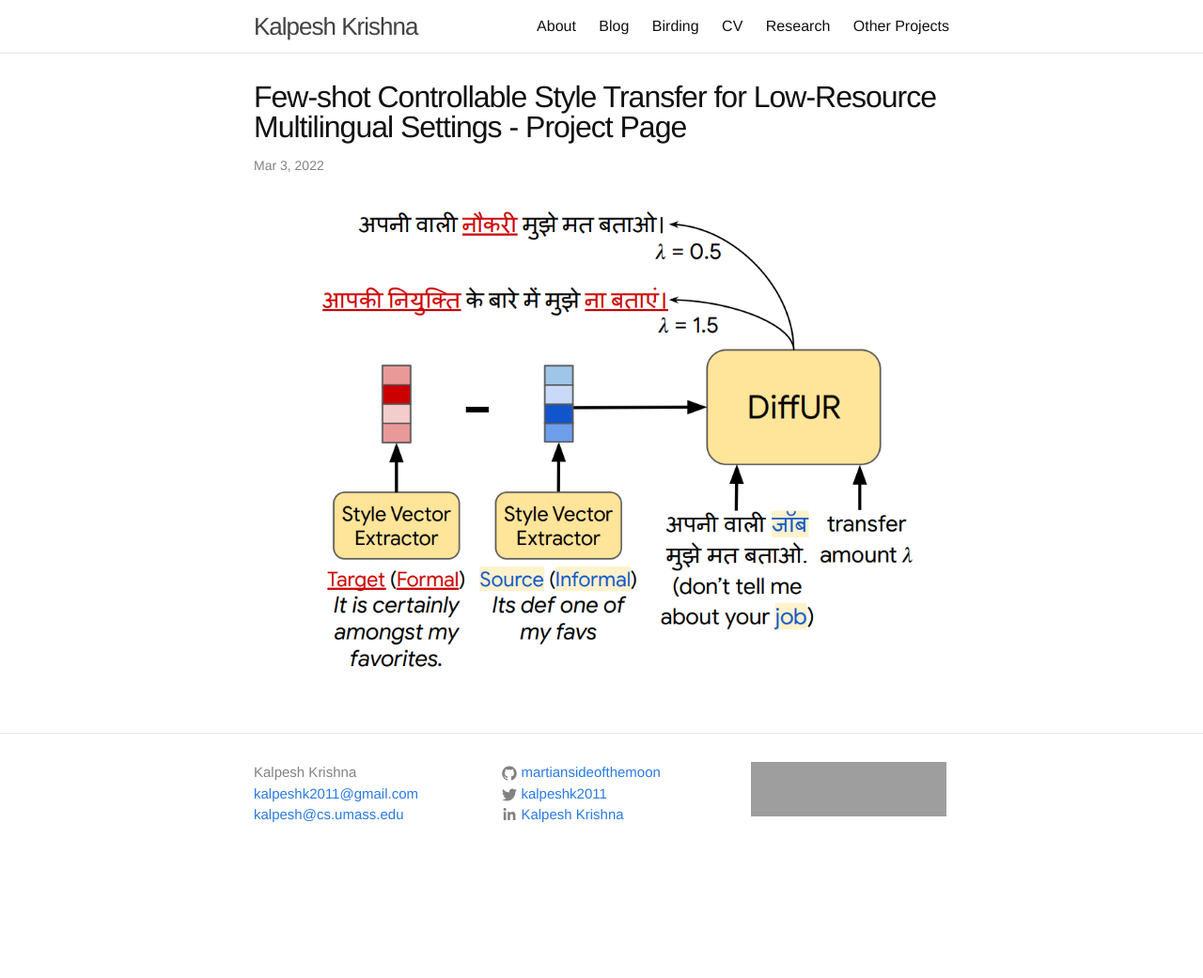
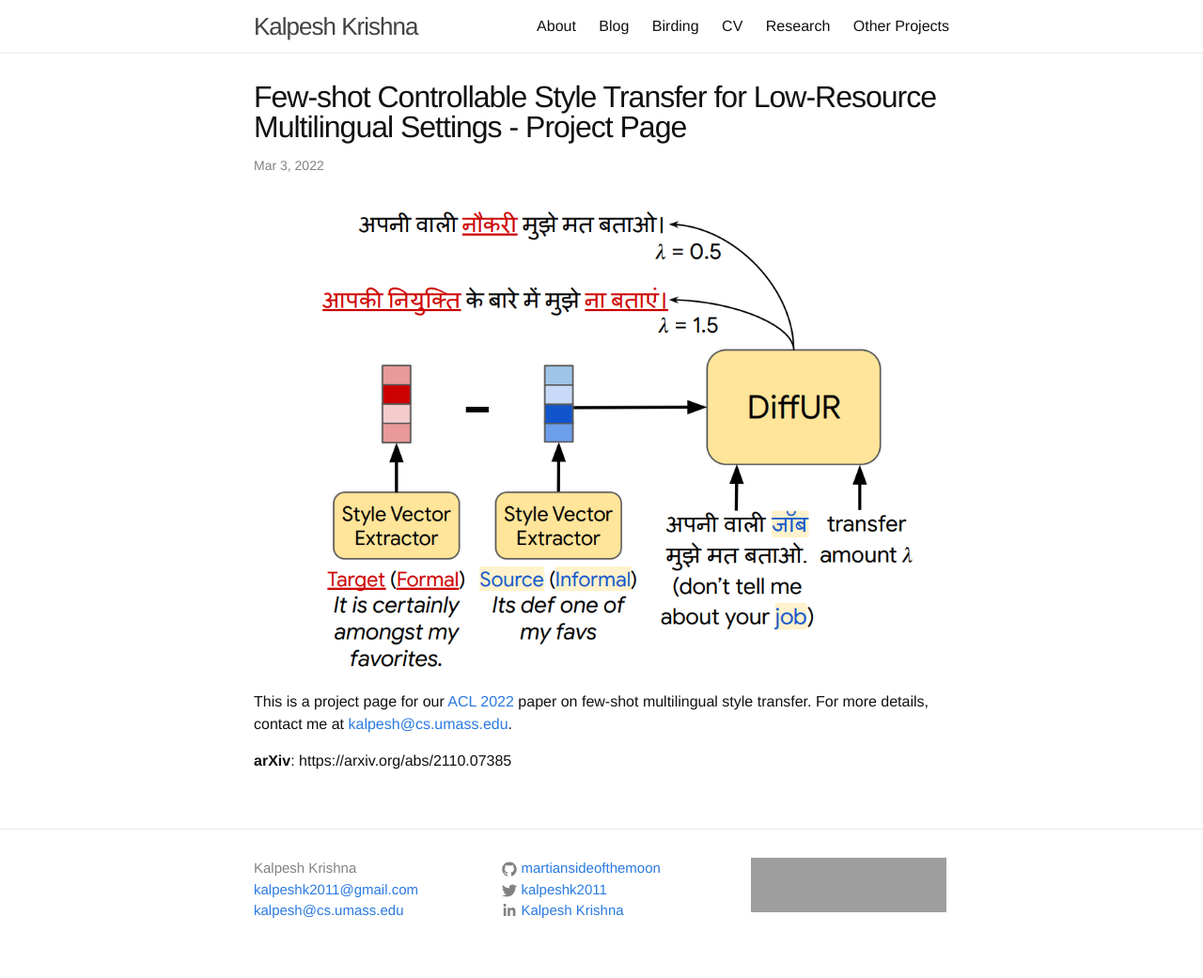
Before and after one commit to martiansideofthemoon/martiansideofthemoon.github.io, a Jekyll site: the page built from _posts/2022-03-03-acl22.md, in a window 1280 px wide. Shown: the whole page at 94% size. Built offline with Jekyll 4.4.1, drawn with Linux system fonts in a browser that asks for light colours; comment, search, counter and statistics services are not loaded; before the commit the page ends 939 px from its top, so only the background shows below that; grey boxes are pictures that could not be loaded.

Commit message:
Update 2022-03-03-acl22.md

```diff
--- a/_posts/2022-03-03-acl22.md
+++ b/_posts/2022-03-03-acl22.md
@@ -7,3 +7,7 @@ image: https://martiansideofthemoon.github.io/assets/style_diffur.png
 ---
 
 ![style_diffur]({{ site.url }}/assets/style_diffur.png)
+
+This is a project page for our [ACL 2022](https://2021.naacl.org/) paper on few-shot multilingual style transfer. For more details, contact me at [kalpesh@cs.umass.edu](mailto:kalpesh@cs.umass.edu).
+
+**arXiv**: https://arxiv.org/abs/2110.07385
```
